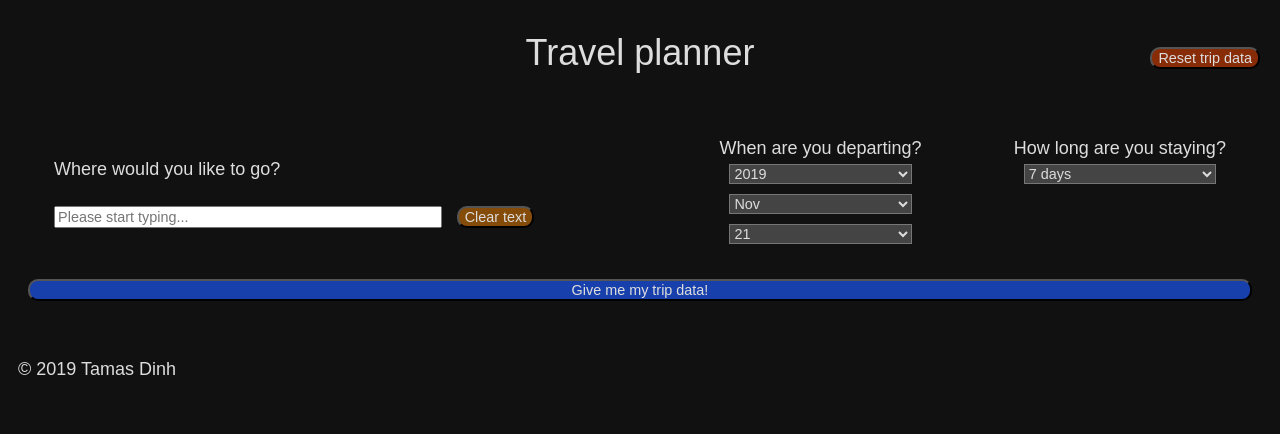
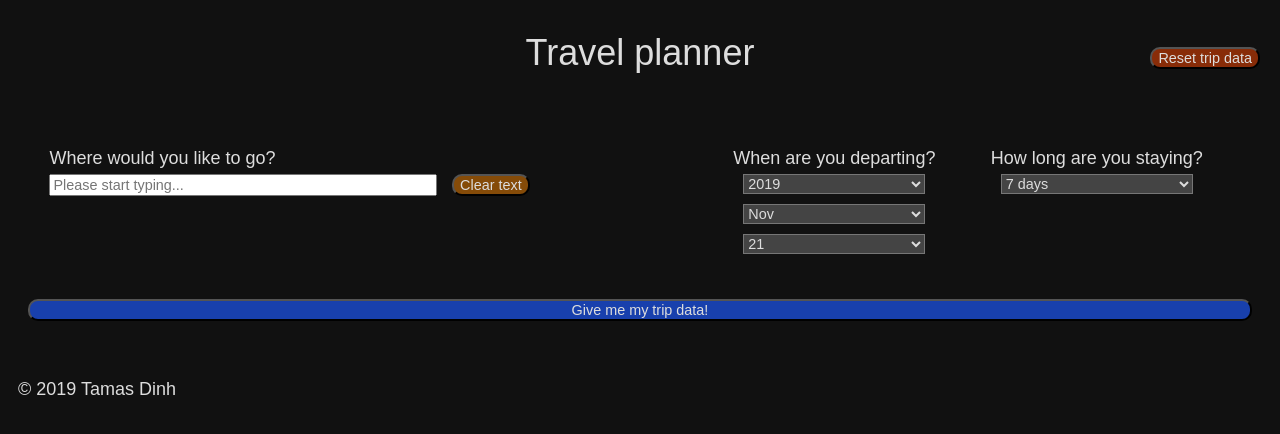
Before and after one commit to tamasdinh/travel-planner-app, a website built with webpack: page src/client/views/index.html in a window 1280 px wide. Built offline with nearby package versions, Linux system fonts and the light colour scheme.

Commit message:
style: set up performance on different screen sizes

```diff
--- a/src/client/styles/base.scss
+++ b/src/client/styles/base.scss
@@ -13,7 +13,7 @@ body {
   flex-direction: column;
   color: $font-color;
   font-family: $font-family;
-  font-size: 18px;
+  font-size: 12px;
   background-color: $themeColorDark;
 }
 
@@ -47,3 +47,15 @@ footer {
   margin-top: 10px;
   margin-bottom: 10px;
 }
+
+@media only screen and (min-width: 601px) and (max-width: 900px) {
+  body {
+    font-size: 15px;
+  }
+}
+
+@media only screen and (min-width: 901px) {
+  body {
+    font-size: 18px;
+  }
+}
--- a/src/client/styles/selectors.scss
+++ b/src/client/styles/selectors.scss
@@ -2,6 +2,7 @@
 
 .destination-box {
   display: flex;
+  flex-direction: column;
   min-height: 10vh;
   justify-content: space-around;
   margin-top: 10px;
@@ -42,6 +43,16 @@
 .destination-select {
   display: flex;
   flex-direction: column;
+  justify-content: flex-start;
+  margin-top: 10px;
+  margin-bottom: 10px;
+}
+
+.selector-container {
+  display: flex;
+  flex-direction: row;
+  justify-content: space-around;
+  flex-grow: 0.2;
 }
 
 select {
@@ -67,9 +78,14 @@ button {
     background-color: lighten(#1840ad, 10%);
   }
 
-
 }
 
 #destination-submit {
   margin: 20px 20px 20px 20px;
 }
+
+@media only screen and (min-width: 601px) {
+  .destination-box {
+    flex-direction: row;
+  }
+}
--- a/src/client/styles/weatherData.scss
+++ b/src/client/styles/weatherData.scss
@@ -8,7 +8,8 @@
   .weather-subcontainer {
     display: flex;
     flex: 15%;
-    max-width: 14vw;
+    max-width: 20vw;
+    min-width: 20vw;
     flex-direction: column;
     text-align: center;
     background-color: $themeColorLight;
@@ -53,3 +54,11 @@
   }
 
 }
+
+@media only screen and (min-width: 301px) {
+  .weather-results {
+    .weather-subcontainer {
+      max-width: 14vw;
+    }
+  }
+}
--- a/src/client/views/index.html
+++ b/src/client/views/index.html
@@ -29,12 +29,14 @@
         </section>
         <datalist id='destination-options'></datalist>
       </section>
+      <section class='selector-container'>
         <section class='destination-date'>
           <label for='destination-date'>When are you departing?</label>
         </section>
         <section class='destination-duration'>
           <label for='duration-selector'>How long are you staying?</label>
           <select id='duration-selector'>Choose your trip duration</select>
+        </section>
       </section>
     </section>
     <button id='destination-submit'>Give me my trip data!</button>
```
Lines whose indentation alone changed are shown as unchanged.
